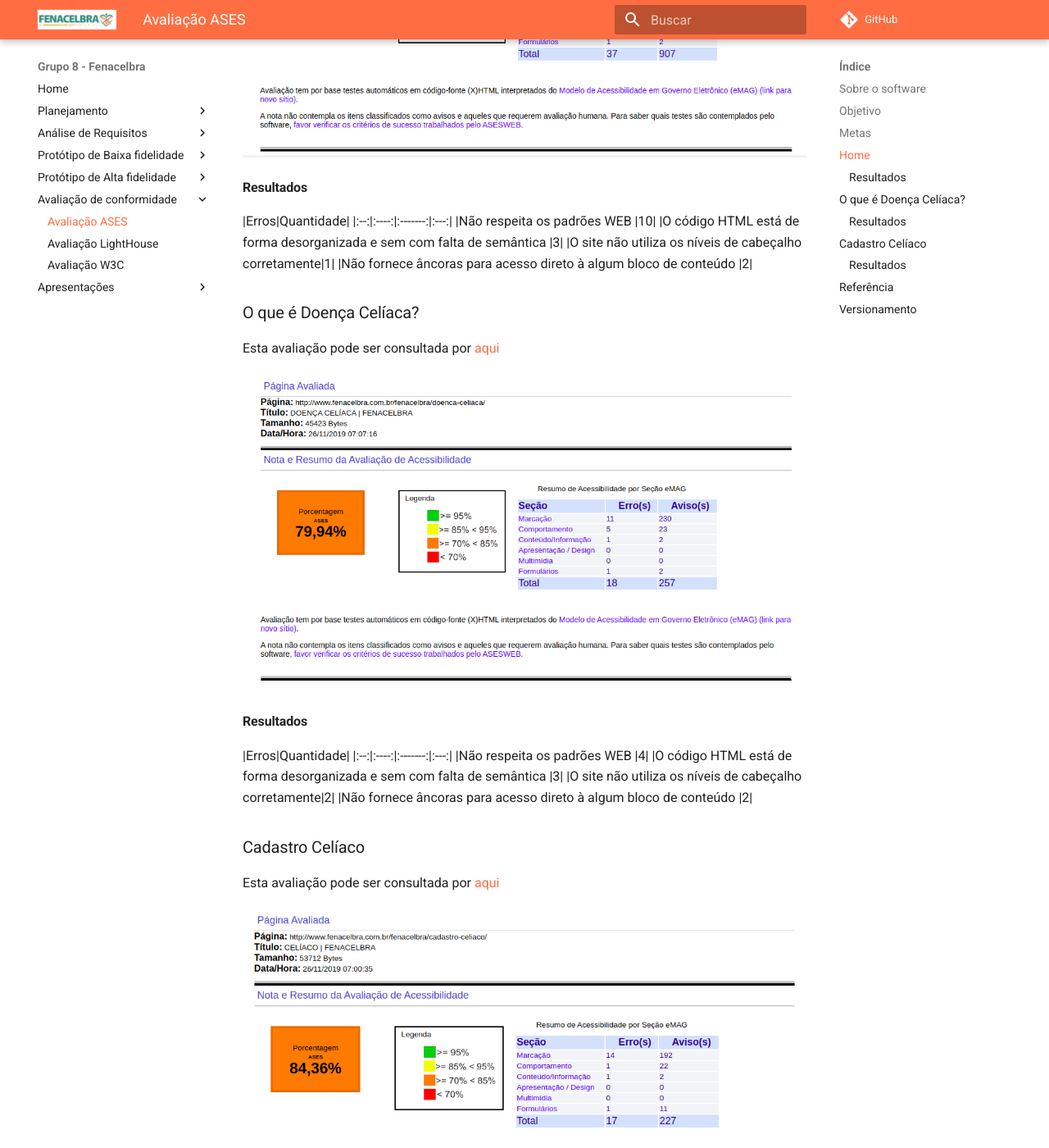
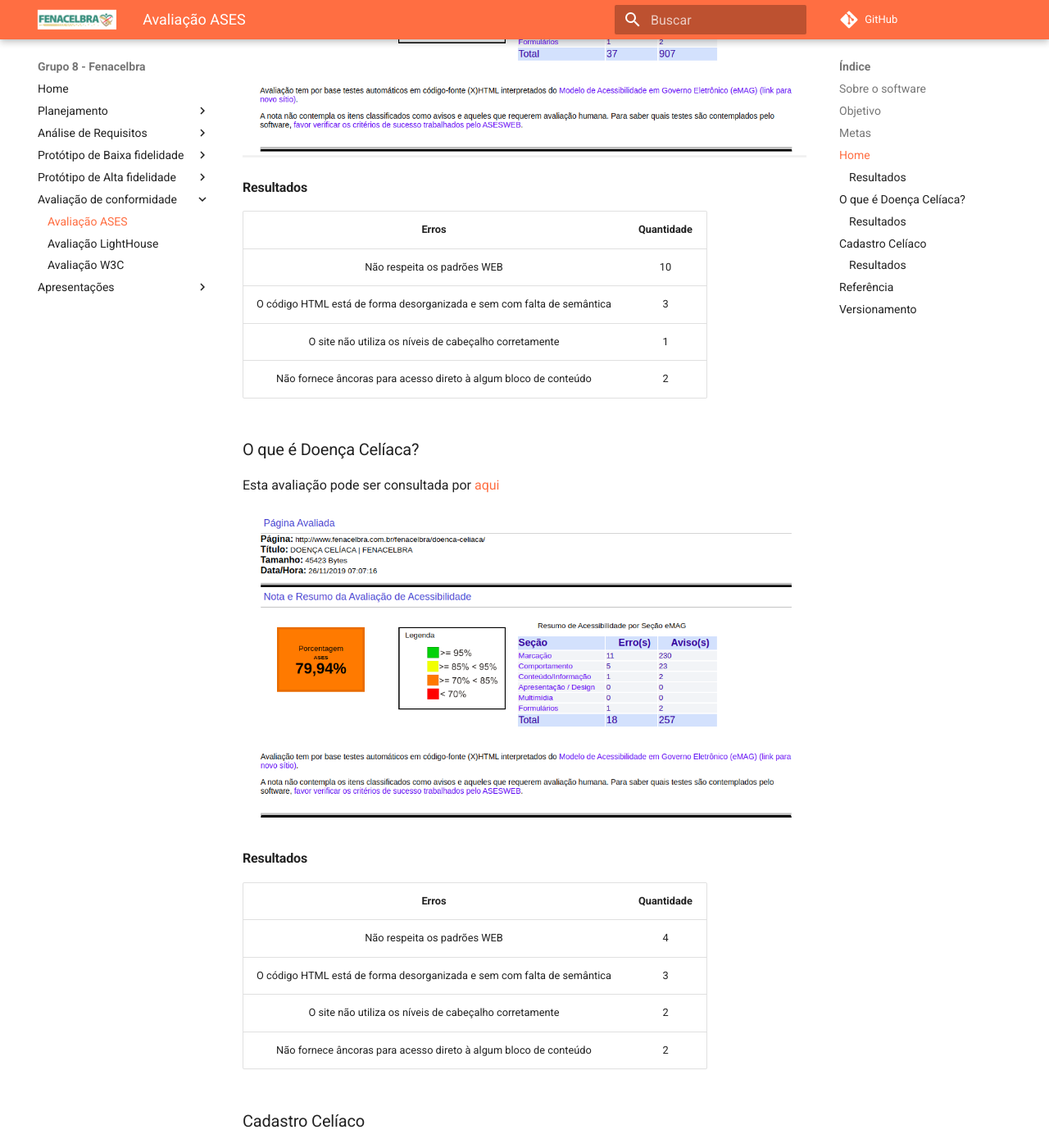
Before and after one commit to Interacao-Humano-Computador/2019.2-FENALCEBRA, an MkDocs documentation site: the page built from docs/conformidade/avaliacao_ases.md, in a window 1280 px wide and 1400 px high, scrolled down 1022 px. Shown: the whole window at 82% size. Built offline with MkDocs 1.6.1 and Material for MkDocs 9.7.7, drawn with Linux system fonts in a browser that asks for light colours; comment, search, counter and statistics services are not loaded; some of the changed text lies outside the part shown.

Commit message:
Correcao tabela.

```diff
--- a/docs/conformidade/avaliacao_ases.md
+++ b/docs/conformidade/avaliacao_ases.md
@@ -24,7 +24,7 @@
 #### Resultados
 
 |Erros|Quantidade|
-|:--:|:----:|:-------:|:---:|
+|:--:|:----:|
 |Não respeita os padrões WEB |10|
 |O código HTML está de forma desorganizada e sem com falta de semântica |3|
 |O site não utiliza os níveis de cabeçalho corretamente|1|
@@ -39,10 +39,10 @@
 #### Resultados
 
 |Erros|Quantidade|
-|:--:|:----:|:-------:|:---:|
-|Não respeita os padrões WEB |4|
-|O código HTML está de forma desorganizada e sem com falta de semântica |3|
-|O site não utiliza os níveis de cabeçalho corretamente|2|
+|:--:|:----:|
+|Não respeita os padrões WEB |4
+|O código HTML está de forma desorganizada e sem com falta de semântica |3
+|O site não utiliza os níveis de cabeçalho corretamente|2
 |Não fornece âncoras para acesso direto à algum bloco de conteúdo |2|
 
 
@@ -55,10 +55,10 @@
 #### Resultados
 
 |Erros|Quantidade|
-|:--:|:----:|:-------:|:---:|
-|Não respeita os padrões WEB |4|
-|O código HTML está de forma desorganizada e com falta de semântica |7|
-|O site não utiliza os níveis de cabeçalho corretamente|1|
+|:--:|:----:|
+|Não respeita os padrões WEB |4
+|O código HTML está de forma desorganizada e com falta de semântica |7
+|O site não utiliza os níveis de cabeçalho corretamente|1
 |Não fornece âncoras para acesso direto à algum bloco de conteúdo |2|
 
 ### Referência
```
